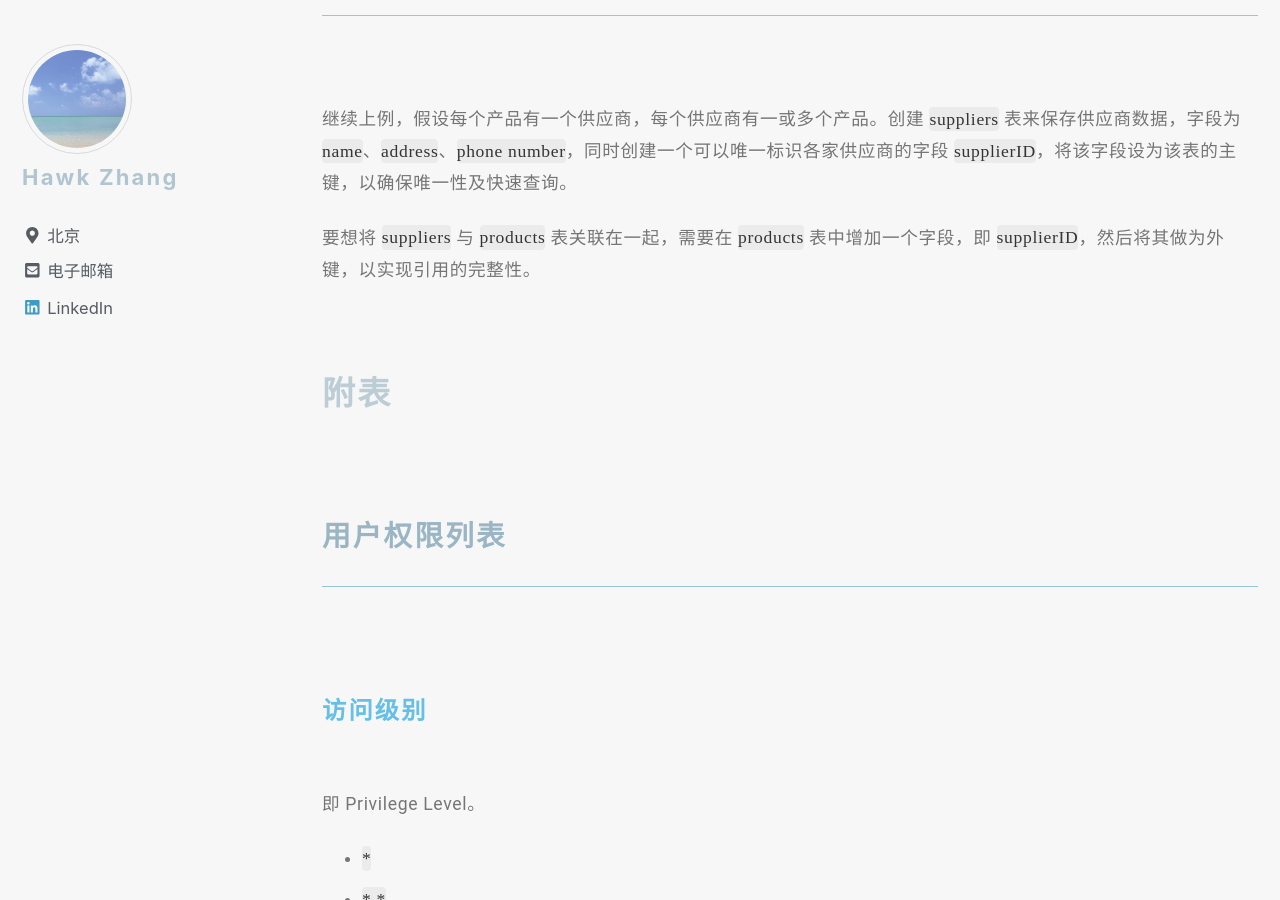
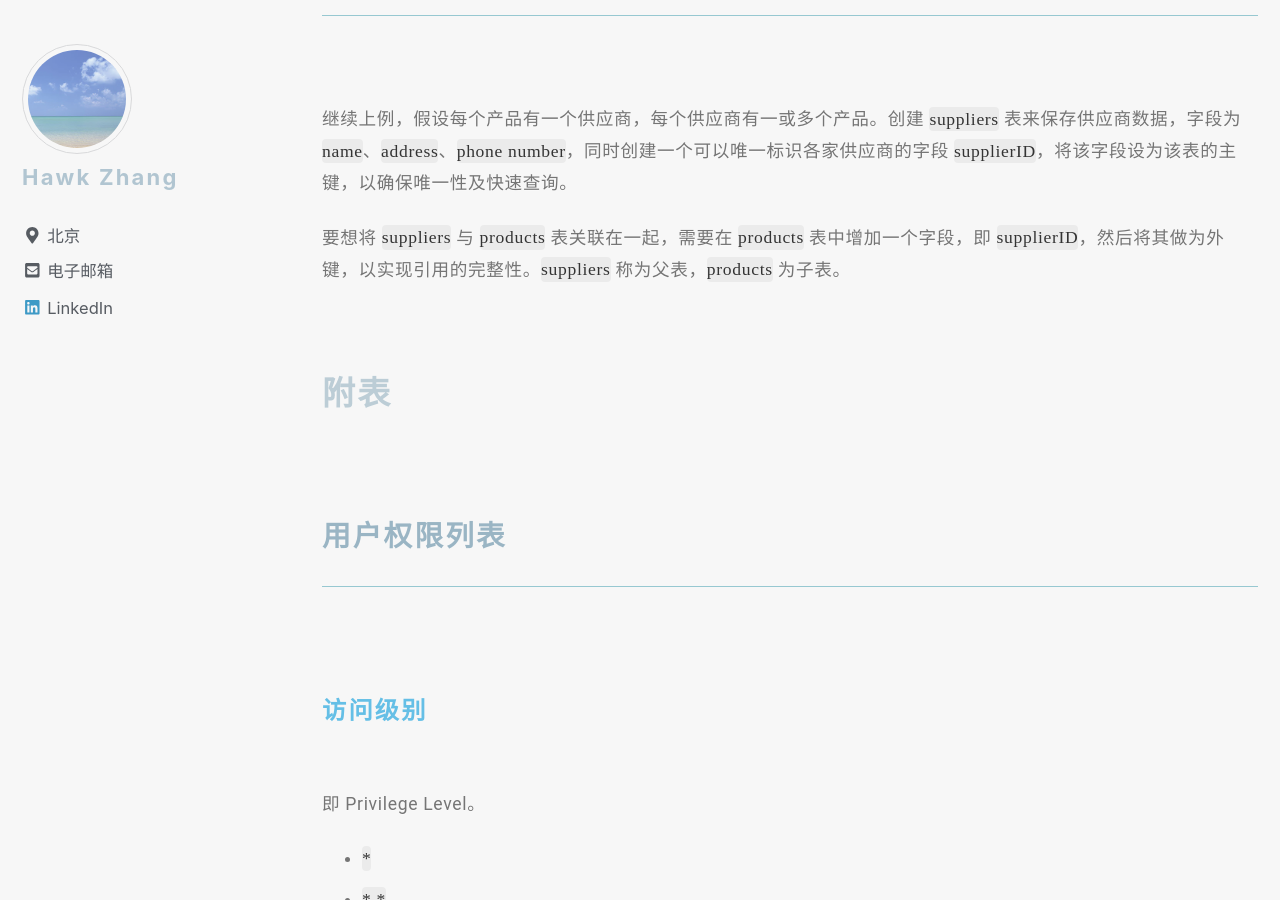
Before and after one commit to narru888/linotes_note, a Jekyll site: the page built from _posts/mysql/2016-04-02-statements.md, in a window 1280 px wide and 900 px high, scrolled down 26028 px. Built offline with Jekyll 4.4.1, drawn with Linux system fonts in a browser that asks for light colours; nearby versions of some CDN libraries; a script that is not in the unit is left out.

Commit message:
update on 2018-10-15 16:48:01 CST

```diff
--- a/_posts/mysql/2016-04-02-statements.md
+++ b/_posts/mysql/2016-04-02-statements.md
@@ -1065,7 +1065,9 @@ $ mysql -u root -p southwind < ~/Documents/load_products.sql
 
 继续上例，假设每个产品有一个供应商，每个供应商有一或多个产品。创建 `suppliers` 表来保存供应商数据，字段为 `name`、`address`、`phone number`，同时创建一个可以唯一标识各家供应商的字段 `supplierID`，将该字段设为该表的主键，以确保唯一性及快速查询。
 
-要想将 `suppliers` 与 `products` 表关联在一起，需要在 `products` 表中增加一个字段，即 `supplierID`，然后将其做为外键，以实现引用的完整性。
+要想将 `suppliers` 与 `products` 表关联在一起，需要在 `products` 表中增加一个字段，即 `supplierID`，然后将其做为外键，以实现引用的完整性。`suppliers` 称为父表，`products` 为子表。
+
+
 
 
 
```
